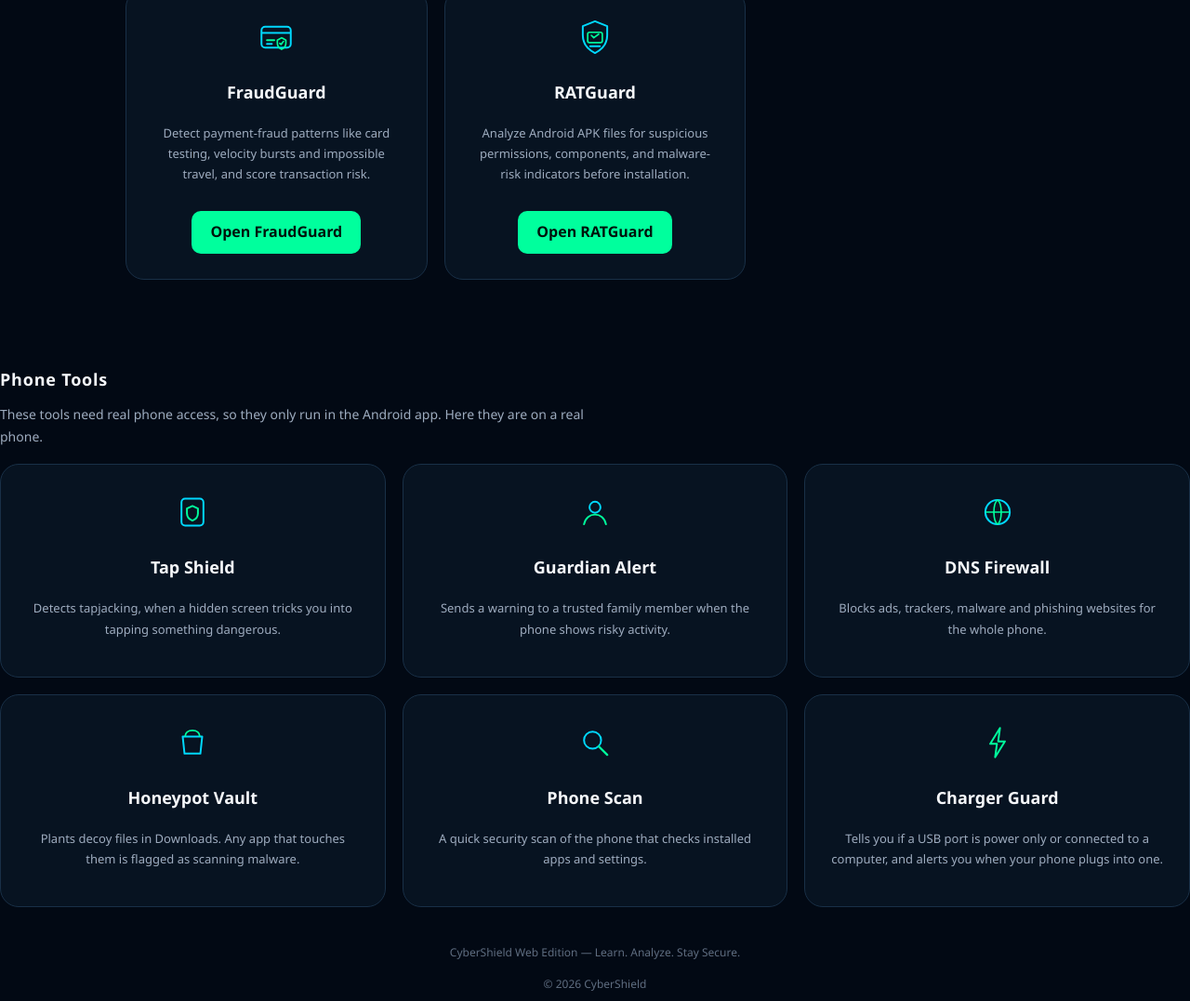
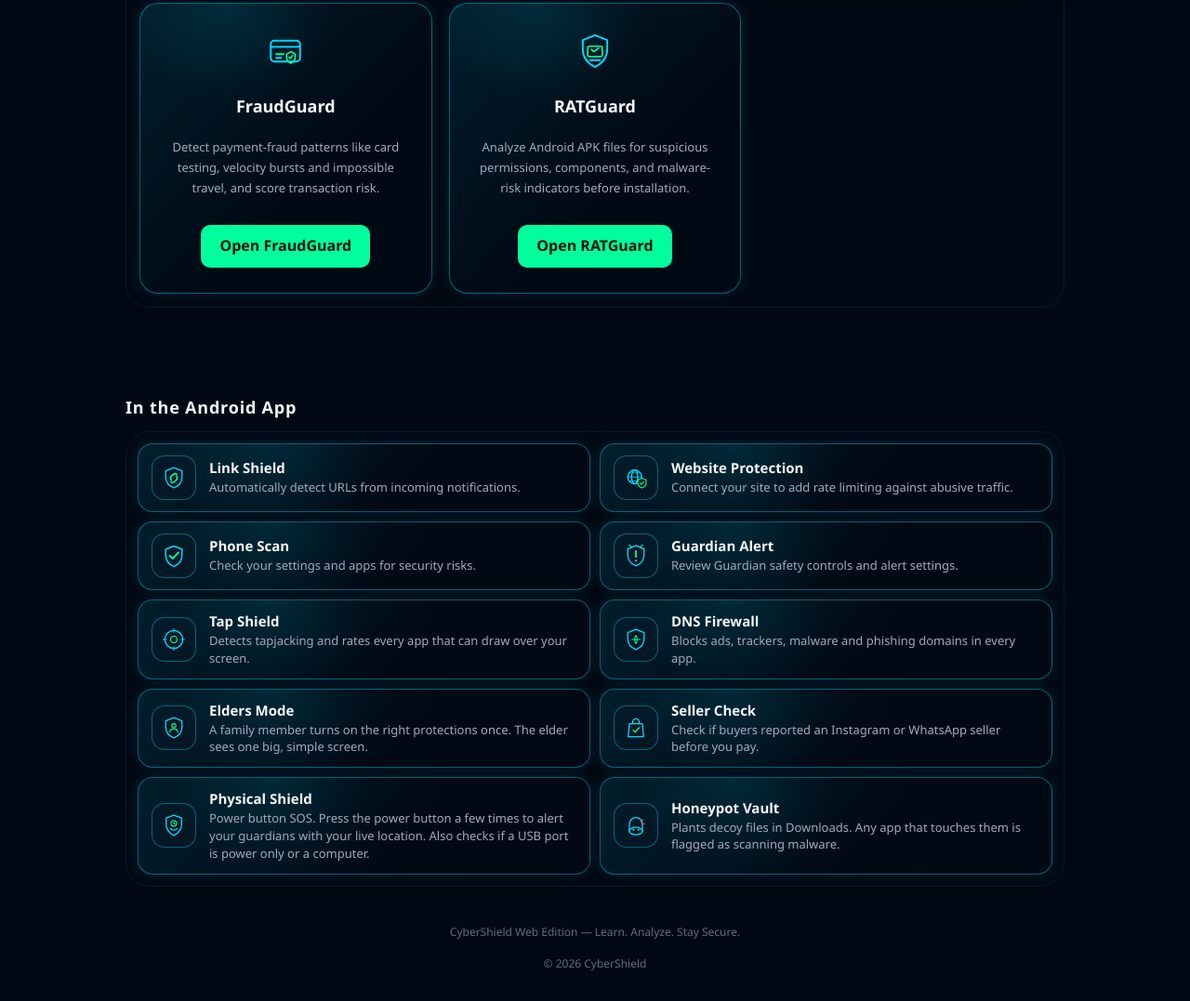
Before and after one commit to MusharafNizamuddin-dev/Cybershield, a plain HTML site: page index.html in a window 1280 px wide. Shown: the part 972-2049 px from the top of the page at 93% size. After the commit the page ends 2027 px from the top, so only its background shows below. Drawn offline with Linux system fonts and the light colour scheme.

Commit message:
Add files via upload

```diff
--- a/index.html
+++ b/index.html
@@ -2,6 +2,7 @@
 
 <html>
 <head>
+<meta charset="utf-8">
 <meta name="viewport" content="width=device-width,initial-scale=1,interactive-widget=resizes-content">
 <title>CyberShield</title><style>
 *{box-sizing:border-box}
@@ -706,29 +707,50 @@ Open RATGuard
 .ps-dl{margin-top:22px}
 .ps-apk{display:inline-flex;align-items:center;gap:10px;margin-top:0;padding:15px 28px;font-size:16px}
 .ps-note{color:#ffb86b;font-size:13px;min-height:18px;margin-top:10px}
-.ps-intro{color:#9eacbf;font-size:14px;margin:0 0 18px;max-width:640px}
-.ps-card .ps-shots{display:flex;gap:10px;justify-content:center;margin-top:16px;width:100%}
-.ps-shot{position:relative;flex:1;max-width:150px;aspect-ratio:9/19;border:1px solid #1d334a;border-radius:16px;background:#020914;overflow:hidden;display:flex;align-items:flex-end;justify-content:center}
-.ps-shots:not(.two) .ps-shot{max-width:220px}
-.ps-shot:has(img){aspect-ratio:auto;display:block}
-.ps-shot img{display:block;width:100%;height:auto}
-.ps-shot span{position:relative;z-index:1;color:#5f6d80;font-size:11px;padding:0 6px 14px;text-align:center}
-.ps-shot img+span{display:none}
-.ps-card .ps-cap{font-size:12px;color:#7f8da0;margin:12px 0 0;flex-grow:0}
-</style><div class="tool-section" id="phone-tools"><h2 class="tool-heading">Phone Tools</h2><p class="ps-intro">These tools need real phone access, so they only run in the Android app. Here they are on a real phone.</p><div class="grid">
-<div class="card ps-card" data-glow><div class="icon"><svg width="42" height="42" viewBox="0 0 64 64" fill="none" xmlns="http://www.w3.org/2000/svg"><rect x="14" y="10" width="36" height="44" rx="6" stroke="#00d9ff" stroke-width="3"/><path d="M32 22l9 4v8c0 6-4 10-9 12-5-2-9-6-9-12v-8z" stroke="#00ff9d" stroke-width="3" stroke-linejoin="round"/></svg></div><h2>Tap Shield</h2><p>Detects tapjacking, when a hidden screen tricks you into tapping something dangerous.</p></div>
-<div class="card ps-card" data-glow><div class="icon"><svg width="42" height="42" viewBox="0 0 64 64" fill="none" xmlns="http://www.w3.org/2000/svg"><circle cx="32" cy="24" r="9" stroke="#00d9ff" stroke-width="3"/><path d="M14 52c2-11 10-16 18-16s16 5 18 16" stroke="#00ff9d" stroke-width="3" stroke-linecap="round"/></svg></div><h2>Guardian Alert</h2><p>Sends a warning to a trusted family member when the phone shows risky activity.</p></div>
-<div class="card ps-card" data-glow><div class="icon"><svg width="42" height="42" viewBox="0 0 64 64" fill="none" xmlns="http://www.w3.org/2000/svg"><circle cx="32" cy="32" r="20" stroke="#00d9ff" stroke-width="3"/><path d="M12 32h40M32 12c8 6 8 34 0 40M32 12c-8 6-8 34 0 40" stroke="#00ff9d" stroke-width="2.5"/></svg></div><h2>DNS Firewall</h2><p>Blocks ads, trackers, malware and phishing websites for the whole phone.</p></div>
-<div class="card ps-card" data-glow><div class="icon"><svg width="42" height="42" viewBox="0 0 64 64" fill="none" xmlns="http://www.w3.org/2000/svg"><path d="M16 22h32l-3 28H19z" stroke="#00d9ff" stroke-width="3" stroke-linejoin="round"/><path d="M20 22c0-6 5-10 12-10s12 4 12 10" stroke="#00ff9d" stroke-width="3"/></svg></div><h2>Honeypot Vault</h2><p>Plants decoy files in Downloads. Any app that touches them is flagged as scanning malware.</p></div>
-<div class="card ps-card" data-glow><div class="icon"><svg width="42" height="42" viewBox="0 0 64 64" fill="none" xmlns="http://www.w3.org/2000/svg"><circle cx="28" cy="28" r="14" stroke="#00d9ff" stroke-width="3"/><path d="M38 38l14 14" stroke="#00ff9d" stroke-width="3.5" stroke-linecap="round"/></svg></div><h2>Phone Scan</h2><p>A quick security scan of the phone that checks installed apps and settings.</p></div>
-<div class="card ps-card" data-glow><div class="icon"><svg width="42" height="42" viewBox="0 0 64 64" fill="none" xmlns="http://www.w3.org/2000/svg"><path d="M36 8L20 34h11l-3 22 16-26H33z" stroke="#00ff9d" stroke-width="3" stroke-linejoin="round"/></svg></div><h2>Charger Guard</h2><p>Tells you if a USB port is power only or connected to a computer, and alerts you when your phone plugs into one.</p></div>
-</div></div><script>
-(function(){
-var a=document.getElementById("psApk"),n=document.getElementById("psNote");
-if(a&&a.getAttribute("href")==="YOUR_APK_LINK_HERE"){
-a.addEventListener("click",function(e){e.preventDefault();n.textContent="The APK link is not added yet.";});
-}})();
-</script><footer>CyberShield Web Edition — Learn. Analyze. Stay Secure.
+.app-tools{max-width:1050px;margin:35px auto 0;padding:0 20px}
+.app-tools ul{list-style:none;margin:0;padding:0;display:grid;grid-template-columns:1fr;gap:10px}
+.app-tools li{display:flex;align-items:center;gap:14px;padding:12px 14px;background:#071321;border:1px solid #193047;border-radius:16px}
+.app-tools i{flex:none;width:48px;height:48px;display:flex;align-items:center;justify-content:center;background:#081a29;border:1px solid rgba(0,217,255,.35);border-radius:14px}
+.app-tools i svg{width:28px;height:28px}
+.app-tools b{display:block;font-size:15px;color:#f5f7fa}
+.app-tools span{display:block;font-size:13px;line-height:1.45;color:#9eacbf;margin-top:2px}
+@media(min-width:700px){.app-tools ul{grid-template-columns:repeat(2,1fr)}}
+
+/* ================= LIQUID CRYSTAL (cyan only, same look as Website Protection) ================= */
+.grid,.app-tools ul{
+  position:relative;
+  background:none;
+  border:1px solid rgba(0,217,255,.10);
+  border-radius:26px;
+  padding:14px;
+  box-shadow:none;
+}
+.app-tools ul{padding:12px}
+.grid .card,.app-tools li,.cs-bar{
+  position:relative;overflow:hidden;
+  background:linear-gradient(135deg,rgba(0,217,255,.10),rgba(0,217,255,0) 60%),rgba(7,19,33,.10);
+  border:1px solid rgba(0,217,255,.42);
+  box-shadow:0 0 16px rgba(0,217,255,.12),0 12px 30px rgba(0,0,0,.25);
+}
+.cs-bar.live{border-color:rgba(0,255,157,.45)}
+.grid .card::before,.app-tools li::before,.cs-bar::before{
+  content:"";position:absolute;inset:0;pointer-events:none;border-radius:inherit;
+  background:radial-gradient(170px circle at var(--gx,30%) var(--gy,0%),rgba(0,217,255,.10),transparent 65%);
+}
+.grid .card>*,.app-tools li>*,.cs-bar>*{position:relative;z-index:1}
+.app-tools i{background:rgba(8,26,41,.3);border-color:rgba(0,217,255,.4)}
+</style><div class="app-tools" id="app-tools"><h2 class="tool-heading">In the Android App</h2><ul>
+<li><i><svg viewBox="0 0 64 64" fill="none" xmlns="http://www.w3.org/2000/svg" aria-hidden="true"><path d="M32 7L52 15V30C52 43 44 52 32 57C20 52 12 43 12 30V15L32 7Z" fill="#081a29" stroke="#00d9ff" stroke-width="3" stroke-linejoin="round"/><g transform="translate(32 33) scale(1.35) translate(-32 -33)"><path d="M27.500 36.500a5 5 0 0 1 0-7l3-3a5 5 0 0 1 7 0" stroke="#00ff9d" stroke-width="2.600" stroke-linecap="round"/><path d="M36.500 29.500a5 5 0 0 1 0 7l-3 3a5 5 0 0 1-7 0" stroke="#00ff9d" stroke-width="2.600" stroke-linecap="round"/></g></svg></i><div><b>Link Shield</b><span>Automatically detect URLs from incoming notifications.</span></div></li>
+<li><i><svg viewBox="0 0 64 64" fill="none" xmlns="http://www.w3.org/2000/svg" aria-hidden="true"><circle cx="29" cy="30" r="17" stroke="#00d9ff" stroke-width="3"/><ellipse cx="29" cy="30" rx="7.5" ry="17" stroke="#00d9ff" stroke-width="3"/><path d="M12 30h34M15 20h28M15 40h28" stroke="#00d9ff" stroke-width="2.4" stroke-linecap="round" opacity=".7"/><path d="M47 33l10 4v8c0 6-4 10-10 12-6-2-10-6-10-12v-8l10-4z" fill="#031a12" stroke="#00ff9d" stroke-width="2.6" stroke-linejoin="round"/><path d="M42.5 45l3.2 3.2 5.3-6" stroke="#00ff9d" stroke-width="2.6" stroke-linecap="round" stroke-linejoin="round"/></svg></i><div><b>Website Protection</b><span>Connect your site to add rate limiting against abusive traffic.</span></div></li>
+<li><i><svg aria-hidden="true" viewBox="0 0 64 64" fill="none" xmlns="http://www.w3.org/2000/svg"><path d="M32 8L12 16V30C12 43 20 53 32 58C44 53 52 43 52 30V16L32 8Z" fill="#081a29" stroke="#00d9ff" stroke-width="3.5" stroke-linejoin="round"/><path d="M22 32L29 39L43 24" stroke="#00ff9d" stroke-width="4.5" stroke-linecap="round" stroke-linejoin="round"/></svg></i><div><b>Phone Scan</b><span>Check your settings and apps for security risks.</span></div></li>
+<li><i><svg aria-hidden="true" fill="none" viewBox="0 0 64 64" xmlns="http://www.w3.org/2000/svg"> <path d="M32 7L12 15V29C12 42 20 52 32 57C44 52 52 42 52 29V15L32 7Z" fill="#081a29" stroke="#00d9ff" stroke-width="3"/> <path d="M32 20V35" stroke="#00ff9d" stroke-width="4" stroke-linecap="round"/> <circle cx="32" cy="44" r="2.5" fill="#00ff9d"/> <path d="M21 11L16 5M43 11L48 5" stroke="#00ff9d" stroke-width="2.5" stroke-linecap="round"/> </svg></i><div><b>Guardian Alert</b><span>Review Guardian safety controls and alert settings.</span></div></li>
+<li><i><svg aria-hidden="true" fill="none" viewBox="0 0 64 64" xmlns="http://www.w3.org/2000/svg"> <circle cx="32" cy="32" r="22" stroke="#00d9ff" stroke-width="3"></circle> <circle cx="32" cy="32" fill="#081a29" r="8" stroke="#00ff9d" stroke-width="2.5"></circle> <path d="M32 6V14" stroke="#00d9ff" stroke-linecap="round" stroke-width="2.5"></path> <path d="M32 50V58" stroke="#00d9ff" stroke-linecap="round" stroke-width="2.5"></path> <path d="M6 32H14" stroke="#00d9ff" stroke-linecap="round" stroke-width="2.5"></path> <path d="M50 32H58" stroke="#00d9ff" stroke-linecap="round" stroke-width="2.5"></path> </svg></i><div><b>Tap Shield</b><span>Detects tapjacking and rates every app that can draw over your screen.</span></div></li>
+<li><i><svg aria-hidden="true" fill="none" viewBox="0 0 64 64" xmlns="http://www.w3.org/2000/svg"> <path d="M32 7L52 15V30C52 43 44 52 32 57C20 52 12 43 12 30V15L32 7Z" stroke="#00d9ff" stroke-linejoin="round" stroke-width="3"></path> <path d="M22 32H42M32 22C28 27 28 37 32 42M32 22C36 27 36 37 32 42" stroke="#00ff9d" stroke-linecap="round" stroke-width="2.5"></path> </svg></i><div><b>DNS Firewall</b><span>Blocks ads, trackers, malware and phishing domains in every app.</span></div></li>
+<li><i><svg aria-hidden="true" fill="none" viewBox="0 0 64 64" xmlns="http://www.w3.org/2000/svg"><path d="M32 7L52 15V30C52 43 44 52 32 57C20 52 12 43 12 30V15L32 7Z" stroke="#00d9ff" stroke-linejoin="round" stroke-width="3"></path><circle cx="32" cy="27" r="5" stroke="#00ff9d" stroke-width="2.5"></circle><path d="M22 43C23 37 27 34.5 32 34.5C37 34.5 41 37 42 43" stroke="#00ff9d" stroke-linecap="round" stroke-width="2.5"></path></svg></i><div><b>Elders Mode</b><span>A family member turns on the right protections once. The elder sees one big, simple screen.</span></div></li>
+<li><i><svg aria-hidden="true" fill="none" viewBox="0 0 64 64" xmlns="http://www.w3.org/2000/svg"><path d="M16 22H48L51 54H13L16 22Z" stroke="#00d9ff" stroke-linejoin="round" stroke-width="3"></path><path d="M24 22V18C24 13.600 27.600 10 32 10C36.400 10 40 13.600 40 18V22" stroke="#00d9ff" stroke-linecap="round" stroke-width="3"></path><path d="M25 38L30 43L40 32" stroke="#00ff9d" stroke-linecap="round" stroke-linejoin="round" stroke-width="3"></path></svg></i><div><b>Seller Check</b><span>Check if buyers reported an Instagram or WhatsApp seller before you pay.</span></div></li>
+<li><i><svg aria-hidden="true" fill="none" viewBox="0 0 64 64" xmlns="http://www.w3.org/2000/svg"><path d="M32 7L51 14V29C51 42 43 51 32 57C21 51 13 42 13 29V14L32 7Z" stroke="#00d9ff" stroke-linejoin="round" stroke-width="3"></path><circle cx="32" cy="27" fill="none" r="7" stroke="#00ff9d" stroke-width="2.5"></circle><path d="M32 23V27L35 29" stroke="#00ff9d" stroke-linecap="round" stroke-linejoin="round" stroke-width="2.5"></path><path d="M24 40C27 43 29.500 44 32 44C34.500 44 37 43 40 40" stroke="#00d9ff" stroke-linecap="round" stroke-width="2.5"></path></svg></i><div><b>Physical Shield</b><span>Power button SOS. Press the power button a few times to alert your guardians with your live location. Also checks if a USB port is power only or a computer.</span></div></li>
+<li><i><svg aria-hidden="true" fill="none" viewBox="0 0 64 64" xmlns="http://www.w3.org/2000/svg"><ellipse cx="32" cy="46" fill="#081a29" rx="16" ry="9" stroke="#00d9ff" stroke-width="3"></ellipse><path d="M16 46V30C16 20 23 13 32 13C41 13 48 20 48 30V46" stroke="#00d9ff" stroke-linecap="round" stroke-width="3"></path><circle cx="26" cy="43" fill="#00ff9d" r="2.4"></circle><circle cx="38" cy="43" fill="#00ff9d" r="2.4"></circle><path d="M44 24L50 18" stroke="#ff4668" stroke-linecap="round" stroke-width="2.5"></path><path d="M46 30L53 28" stroke="#ff4668" stroke-linecap="round" stroke-width="2.5"></path></svg></i><div><b>Honeypot Vault</b><span>Plants decoy files in Downloads. Any app that touches them is flagged as scanning malware.</span></div></li>
+</ul></div><footer>CyberShield Web Edition — Learn. Analyze. Stay Secure.
 
 <br><br>
 
@@ -1065,6 +1087,8 @@ el.style.setProperty(
 
 });
 
+</script><script>
+(function(){document.querySelectorAll(".app-tools li").forEach(function(el){el.addEventListener("pointermove",function(e){var r=el.getBoundingClientRect();el.style.setProperty("--gx",(e.clientX-r.left)+"px");el.style.setProperty("--gy",(e.clientY-r.top)+"px")})})})();
 </script><script>
 (function(){
 var API="https://cybershield-api.musharafnizamuddin.workers.dev";
@@ -1476,7 +1500,7 @@ render();steps();refresh();setInterval(refresh,5000);
     function govern(cost) {
       emaCost = emaCost ? emaCost * 0.9 + cost * 0.1 : cost;
       if (++frames % 45 !== 0) return;
-      if (emaCost > 12) { stopped = true; stop(); draw(0, 0); return; }
+      if (emaCost > 12) { level = 2; gap = 66; resize(); emaCost = 0; return; }  // slow phone: go lighter, but never stop
       if (emaCost > 6) {
         if (level < 2) { level++; resize(); emaCost = 0; }
         else if (gap < 50) { gap = 50; emaCost = 0; }
@@ -1485,7 +1509,7 @@ render();steps();refresh();setInterval(refresh,5000);
 
     function step(t) {
       raf = requestAnimationFrame(step);
-      if (scrolling || paused) { last = t; return; }  // keep scrolling and pop-ups buttery: no redraw meanwhile
+      if (paused) { last = t; return; }
       if (t - last < gap) return;
       var dt = Math.min((t - last) / 1000, 0.1);
       last = t;
@@ -1496,15 +1520,7 @@ render();steps();refresh();setInterval(refresh,5000);
     function start() { if (!raf && !reduce && !stopped && !paused) { last = performance.now(); raf = requestAnimationFrame(step); } }
     function stop() { if (raf) { cancelAnimationFrame(raf); raf = 0; } }
 
-    window.addEventListener('scroll', function () {
-      scrolling = true; clearTimeout(scrollTimer);
-      scrollTimer = setTimeout(function () { scrolling = false; }, 160);
-    }, { passive: true, capture: true });
-
-    window.addEventListener('touchmove', function () {
-      scrolling = true; clearTimeout(scrollTimer);
-      scrollTimer = setTimeout(function () { scrolling = false; }, 160);
-    }, { passive: true, capture: true });
+    // Touch and scroll no longer pause the animation: it keeps running the whole time.
 
     var rt;
     window.addEventListener('resize', function () { clearTimeout(rt); rt = setTimeout(resize, 120); });
```
Also changed, not shown: 1 other file.
